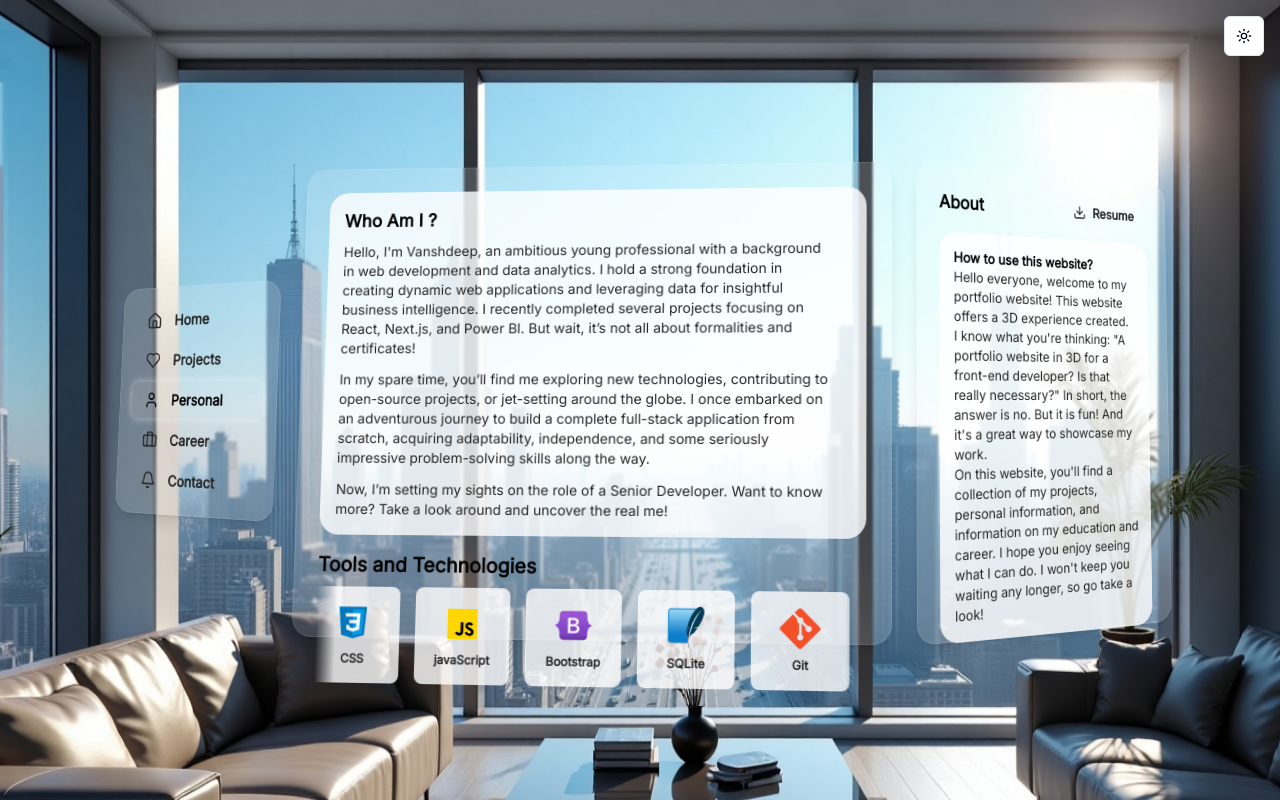
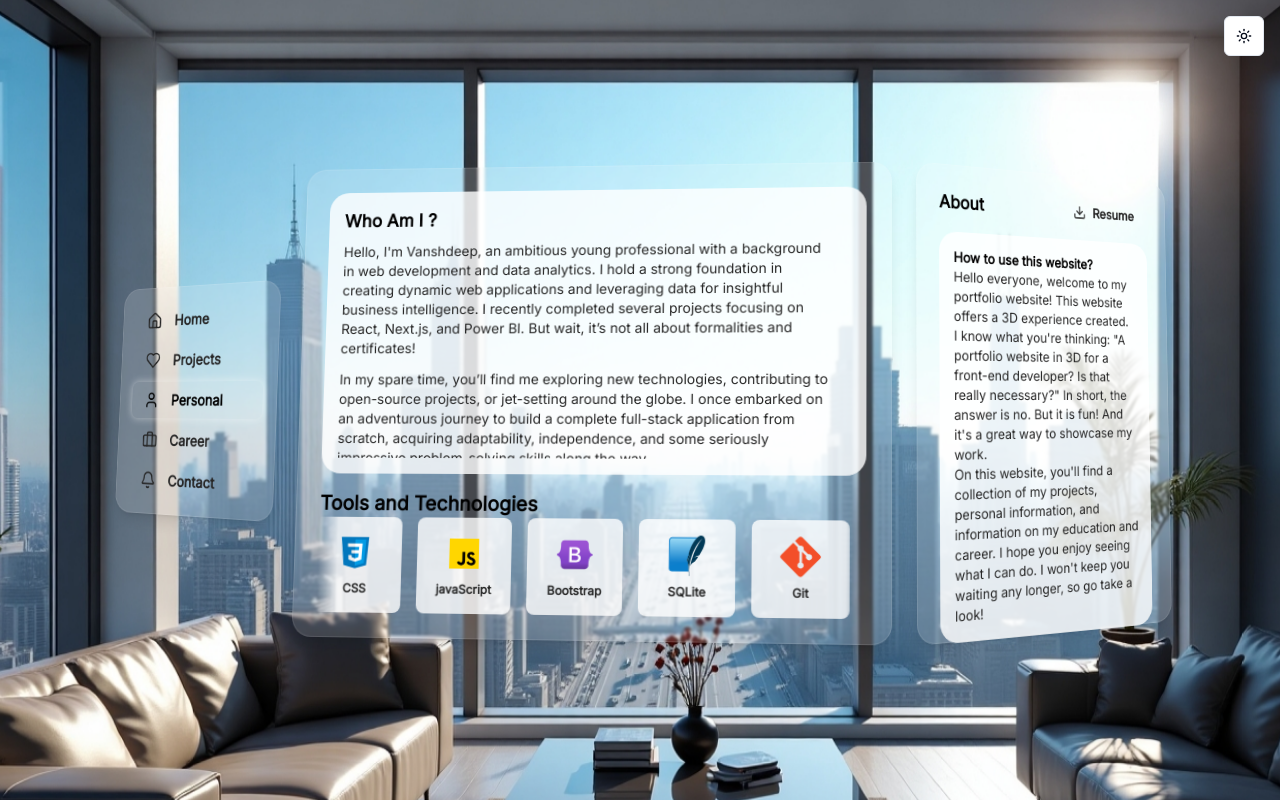
Before and after one commit to 20bcs6794/vansh, a Next.js app: page / in a window 1280 px wide. Both pictures are taken after a click on the button "Personal". Built offline with nearby package versions, Linux system fonts and the light colour scheme.

Commit message:
why there is a space after tool and technologies heading remove it, as t

```diff
--- a/src/components/glass-panel-layout.tsx
+++ b/src/components/glass-panel-layout.tsx
@@ -749,9 +749,10 @@ export function GlassPanelLayout() {
       case 'Personal':
         return (
             <div className="h-full flex flex-col gap-4">
-                <div className="bg-white/80 dark:bg-black/70 rounded-[20px] p-4 flex flex-col flex-grow">
+                <div className="bg-white/80 dark:bg-black/70 rounded-[20px] p-4 flex flex-col flex-grow min-h-0">
                     <h3 className="font-semibold text-black dark:text-white text-lg mb-2 shrink-0">Who Am I ?</h3>
-                    <div className="flex-grow min-h-0">
+                    <div className="relative flex-grow">
+                        <div className="absolute inset-0">
                             <ScrollArea className="h-full pr-4">
                                 <div className="text-neutral-800 dark:text-neutral-100 space-y-3 text-sm">
                                     <p>
@@ -770,8 +771,9 @@ export function GlassPanelLayout() {
                             </ScrollArea>
                         </div>
                     </div>
-                <div className="flex flex-col gap-2">
-                    <h3 className="text-xl font-bold text-black dark:text-white mb-0 text-left shrink-0">Tools and Technologies</h3>
+                </div>
+                <div className="flex flex-col">
+                    <h3 className="text-xl font-bold text-black dark:text-white text-left shrink-0">Tools and Technologies</h3>
                      <div className="group relative w-full overflow-hidden [mask-image:linear-gradient(to_right,transparent_0,black_20px,black_calc(100%-20px),transparent_100%)]">
                         <div className="flex w-max animate-scroll-x gap-4 group-hover:[animation-play-state:paused]">
                             <div className="flex shrink-0 gap-4">
```
Lines whose indentation alone changed are shown as unchanged.
